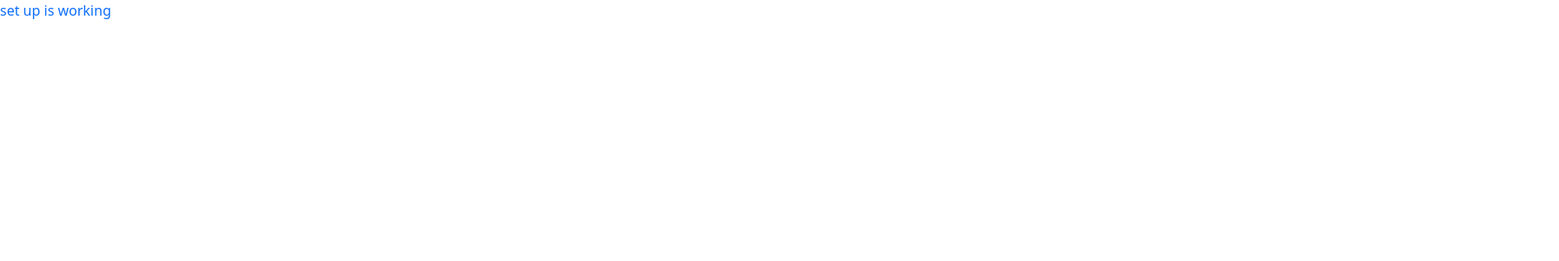
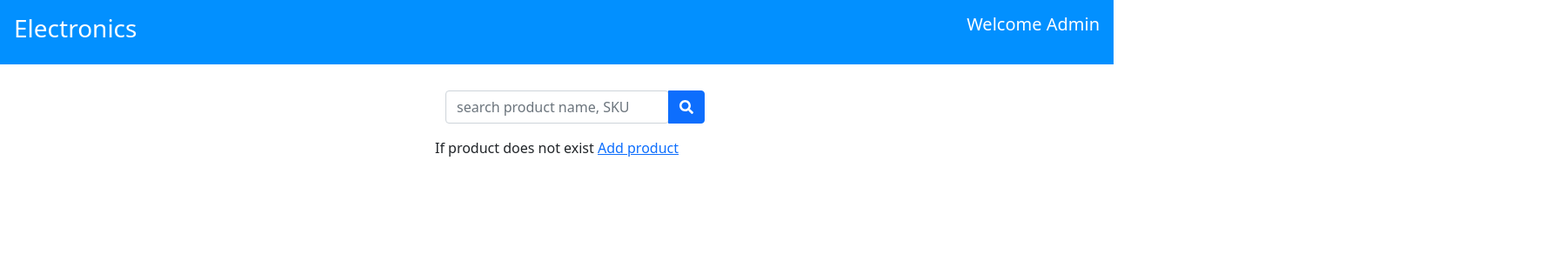
Before and after one commit to frankopkusianwar/dashboard, a React (Create React App) app: page / in a window 1280 px wide. Shown: the top 300 px of the page at 87% size, 1792 px wide, since content can reach past the window. Built offline with nearby package versions, Linux system fonts and the light colour scheme.

Commit message:
Create search product page

```diff
--- a/package.json
+++ b/package.json
@@ -3,12 +3,17 @@
   "version": "0.1.0",
   "private": true,
   "dependencies": {
+    "@fortawesome/fontawesome-svg-core": "^1.2.35",
+    "@fortawesome/free-regular-svg-icons": "^5.15.3",
+    "@fortawesome/free-solid-svg-icons": "^5.15.3",
+    "@fortawesome/react-fontawesome": "^0.1.14",
     "@testing-library/jest-dom": "^5.11.4",
     "@testing-library/react": "^11.1.0",
     "@testing-library/user-event": "^12.1.10",
     "bootstrap": "^5.0.1",
     "react": "^17.0.2",
     "react-dom": "^17.0.2",
+    "react-router-dom": "^5.2.0",
     "react-scripts": "4.0.3",
     "web-vitals": "^1.0.1"
   },
--- /dev/null
+++ b/src/assets/css/custom.css
@@ -0,0 +1,13 @@
+.nav{
+    background: #0290ff;
+    color: white;
+  }
+
+.search-form {
+    margin-left: 40%;
+    margin-top: 30px;
+}
+
+.add-product {
+    text-align: center;
+}
--- a/src/components/App.js
+++ b/src/components/App.js
@@ -1,7 +1,9 @@
+import Router from './Router'
+
 const App = () => {
   return (
     <div className="App">
-      <p className="text-primary">set up is working</p>
+      <Router />
     </div>
   );
 }
--- /dev/null
+++ b/src/components/Home.js
@@ -0,0 +1,24 @@
+import { faSearch } from "@fortawesome/free-solid-svg-icons";
+import { FontAwesomeIcon } from "@fortawesome/react-fontawesome";
+import React from 'react';
+import { Link } from 'react-router-dom';
+import Nav from './Nav'
+
+const Home = () => {
+    return (
+        <div>
+            <Nav />
+            <div className="input-group search-form">
+                <div className="form-outline">
+                    <input type="search" placeholder="search product name, SKU" id="form1" className="form-control" />
+                </div>
+                <button type="button" className="btn btn-primary">
+                    <FontAwesomeIcon icon={faSearch} />
+                </button>
+            </div>
+            <div className="add-product mt-3"><p>If product does not exist <Link to="/product">Add product</Link></p></div>
+        </div>
+    );
+}
+
+export default Home
--- /dev/null
+++ b/src/components/Nav.js
@@ -0,0 +1,12 @@
+import React from 'react'
+
+const Nav = () => {
+    return (
+        <div className="d-flex justify-content-between p-3 nav">
+            <h3>Electronics</h3>
+            <h5>Welcome Admin</h5>
+        </div>
+    );
+}
+
+export default Nav
--- /dev/null
+++ b/src/components/Router.js
@@ -0,0 +1,15 @@
+import React from 'react';
+import { BrowserRouter, Switch, Route } from 'react-router-dom';
+import Home from './Home'
+
+const Router = () => {
+  return(
+    <BrowserRouter>
+      <Switch>
+        <Route path="/" component={Home} exact />
+      </Switch>
+    </BrowserRouter>
+  );
+}
+
+export default Router
--- a/src/index.js
+++ b/src/index.js
@@ -1,6 +1,7 @@
 import 'bootstrap/dist/css/bootstrap.css';
 import React from 'react';
 import ReactDOM from 'react-dom';
+import './assets/css/custom.css'
 import App from './components/App';
 import reportWebVitals from './reportWebVitals';
 
```
Also changed, not shown: 1 other file (tests, documents, lock files or other folders).
